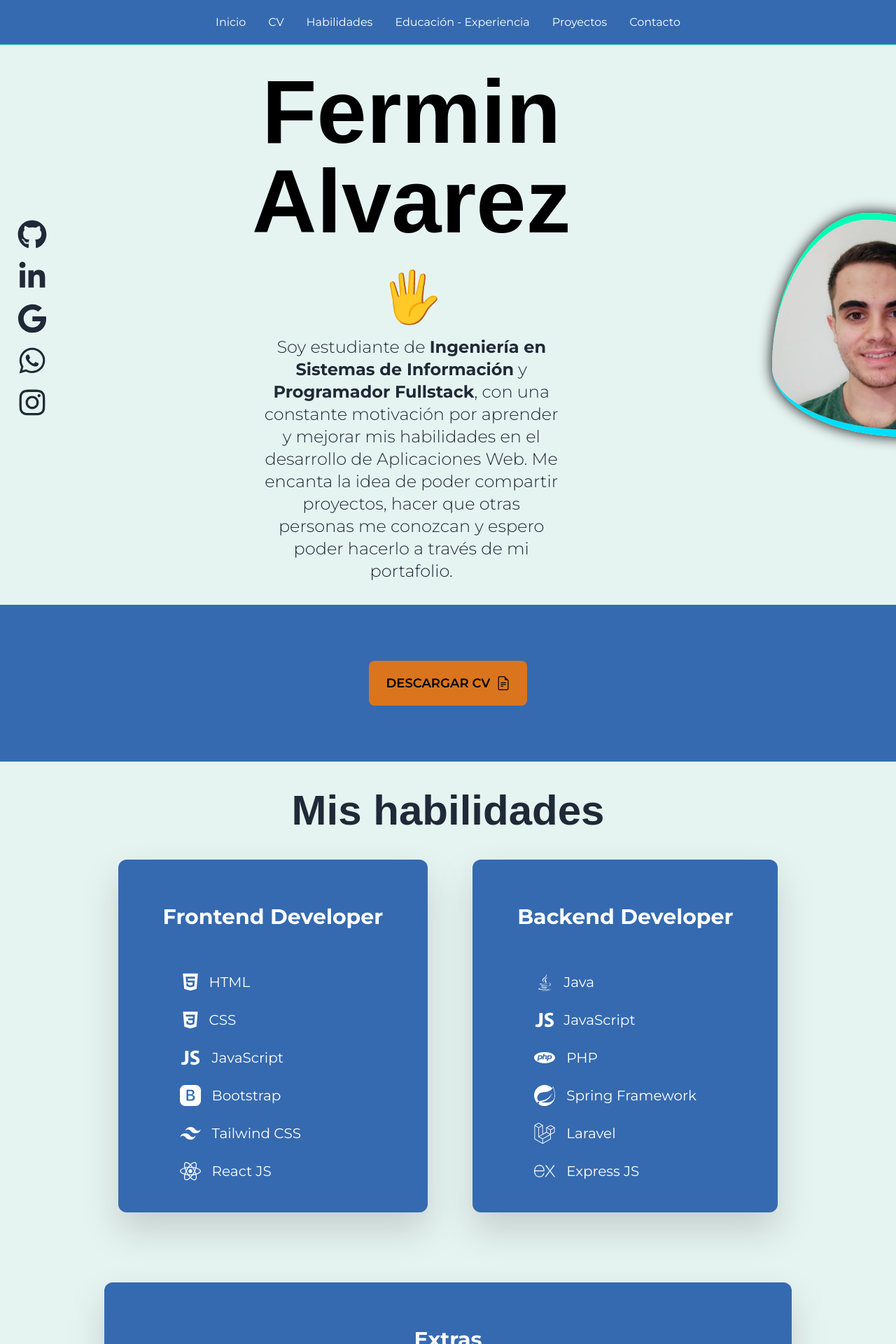
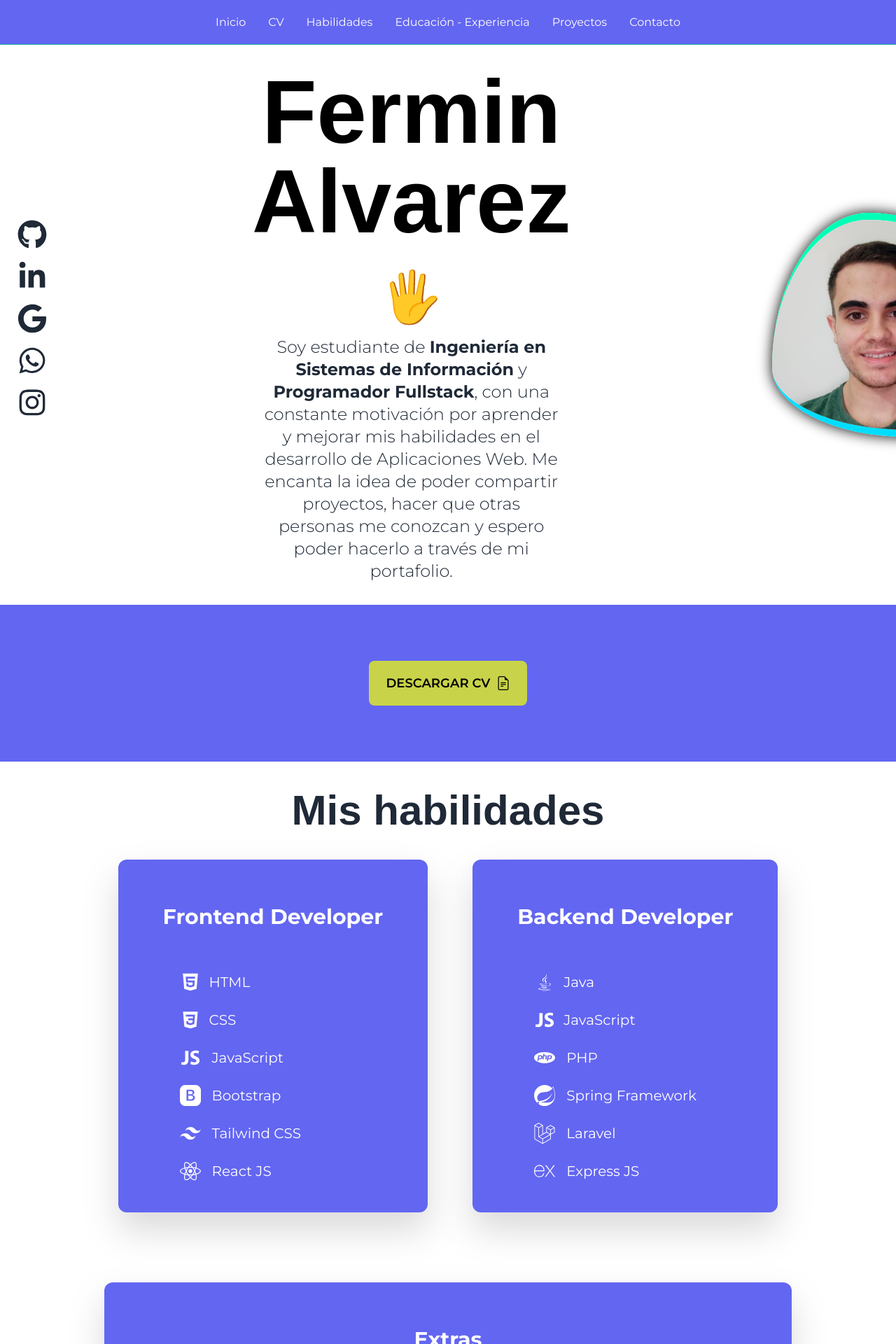
Before and after one commit to FerminAlvarez/Portfolio, a React (Create React App) app: page / in a window 1280 px wide. Shown: the top 1920 px of the page at 70% size. Built offline with nearby package versions, Linux system fonts and the light colour scheme; the HTML template or start-up script is replaced by a standard one.

Commit message:
Changed Colors

```diff
--- a/src/components/cardproject.js
+++ b/src/components/cardproject.js
@@ -4,7 +4,7 @@ export default function CardProject(props) {
   return (
     <div className="py-20 mx-5 text-center align-middle border rounded-2xl rounded lg:px-5 lg:py-10 xl:py-20 bg-white transform transition duration-300 hover:scale-105 min-w-[392px] min-h-[72px]">
       {props.data.favorite && (
-        <div className="absolute top-2 right-2 text-primary">
+        <div className="absolute top-2 right-2 text-tertiary">
           <BsStarFill size={25} />
         </div>
       )}
--- a/src/components/hero.js
+++ b/src/components/hero.js
@@ -3,7 +3,7 @@ import SocialMedia from "./socialmedia";
 
 export default function Hero() {
   return (
-    <div className="hero min-h-screen bg-background" id="inicio">
+    <div className="hero min-h-screen bg-white" id="inicio">
       <div className="flex items-center justify-center flex-col xl:flex-row-reverse xl:space-x-72 xl:space-x-reverse">
         <div className="xl:mr-5">
           <img
--- a/src/components/qualification.js
+++ b/src/components/qualification.js
@@ -3,7 +3,7 @@ import Education from "./education";
 
 export default function Qualification() {
   return (
-    <div className="md:py-32 bg-background">
+    <div className="md:py-32 bg-white">
       <a className="anchor" id="formacion"> </a>
       <div className="flex flex-col xl:flex-row justify-center xl:space-x-52 ">
         <Education />
--- a/src/components/skills.js
+++ b/src/components/skills.js
@@ -3,7 +3,7 @@ import ExtrasCard from "./extrascard";
 import FrontEndCard from "./frontendcard";
 export default function Skills() {
   return (
-    <div className="bg-background">
+    <div className="bg-white">
       <a className="anchor" id="habilidades"> </a>
       <h1 className="text-5xl sm:text-6xl font-bold title-hero text-base-content pt-10">
         Mis habilidades
--- a/tailwind.config.js
+++ b/tailwind.config.js
@@ -9,10 +9,9 @@ module.exports = {
         sans: ['"Montserrat"', 'sans-serif']
     },
     colors: {
-      'background': '#E6F4F1',
-      'primary': '#DB751D',
-      'secondary': '#356ab0',
-      'brown': '#DC751E'
+      'primary': '#C8D349',
+      'secondary': '#6366F1',
+      'tertiary': '#DDB62B',
     },
     },
   },
```
